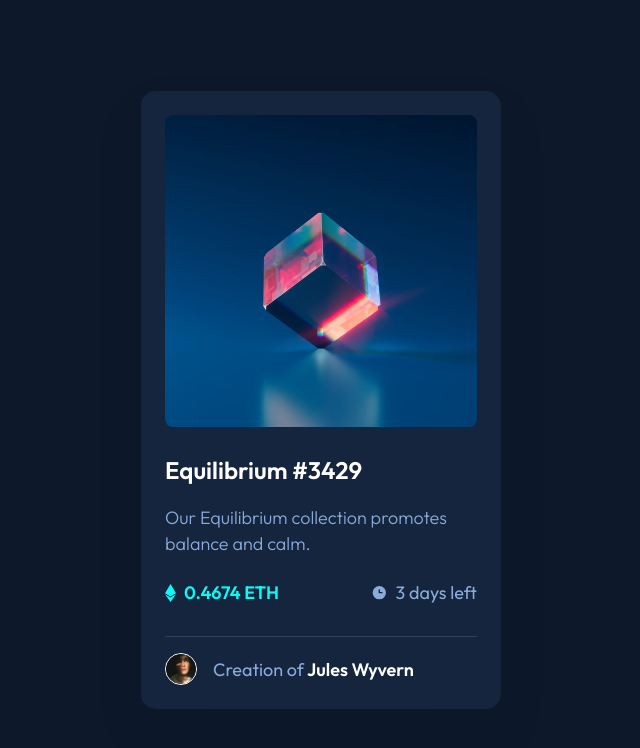
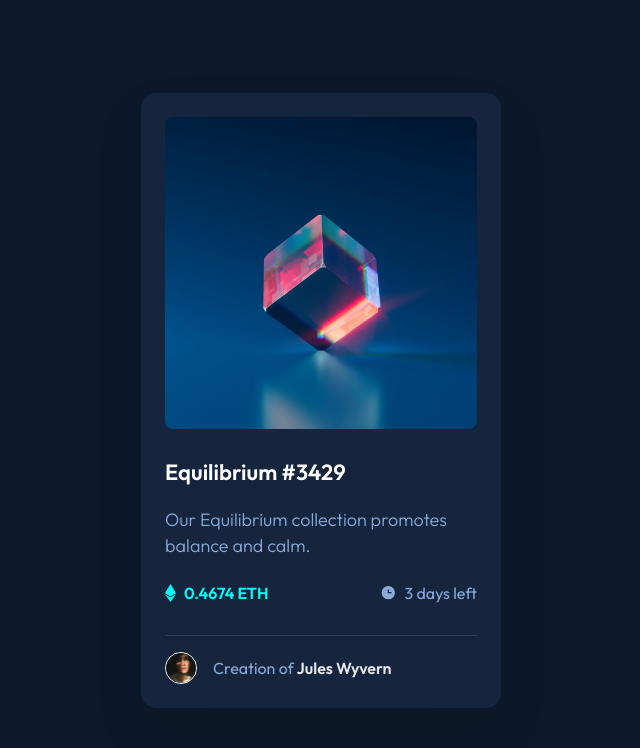
Before and after one commit to ikai2/nft-preview-card-component, a plain HTML site: page index.html in a window 1280 px wide. Shown: the whole page, without its empty margins (319-959 px from the left). Drawn offline with Linux system fonts and the light colour scheme.

Commit message:
adjust font sizes

```diff
--- a/index.html
+++ b/index.html
@@ -35,7 +35,7 @@
         <div class="divider"></div>
         <div class="creator">
           <img src="images/image-avatar.png" alt="Creator"/>
-          <h3>Creation of<span> Jules Wyvern</span></h3>
+          <p>Creation of<span> Jules Wyvern</span></p>
         </div>
     </main>
   </body>
--- a/style.css
+++ b/style.css
@@ -29,7 +29,7 @@ body {
     justify-content: center;
     align-items: center;
     font-family: 'Outfit', sans-serif;
-    font-size: 18px;
+    font-size: 16px;
     -webkit-font-smoothing: antialiased;
 
     background-color: hsl(var(--blue-main));
@@ -82,7 +82,7 @@ body {
     gap: 1.5rem;
 }
 .equil-text {
-    font-size: 1.5rem;
+    font-size: 1.375rem;
     color: hsl(var(--white));
     font-weight: 600;
     line-height: 22px;
@@ -95,6 +95,7 @@ body {
 
 .equil-info {
     color: hsl(var(--soft-blue));
+    font-size: 1.125rem;
     line-height: 26px;
     font-weight: 300;
 }
@@ -139,7 +140,7 @@ body {
 }
 
 .creator span {
-    color: hsl(var(--white));
+    color: hsl(var(--white) / 0.9);
     font-weight: 600;
     cursor: pointer;
 }
```
